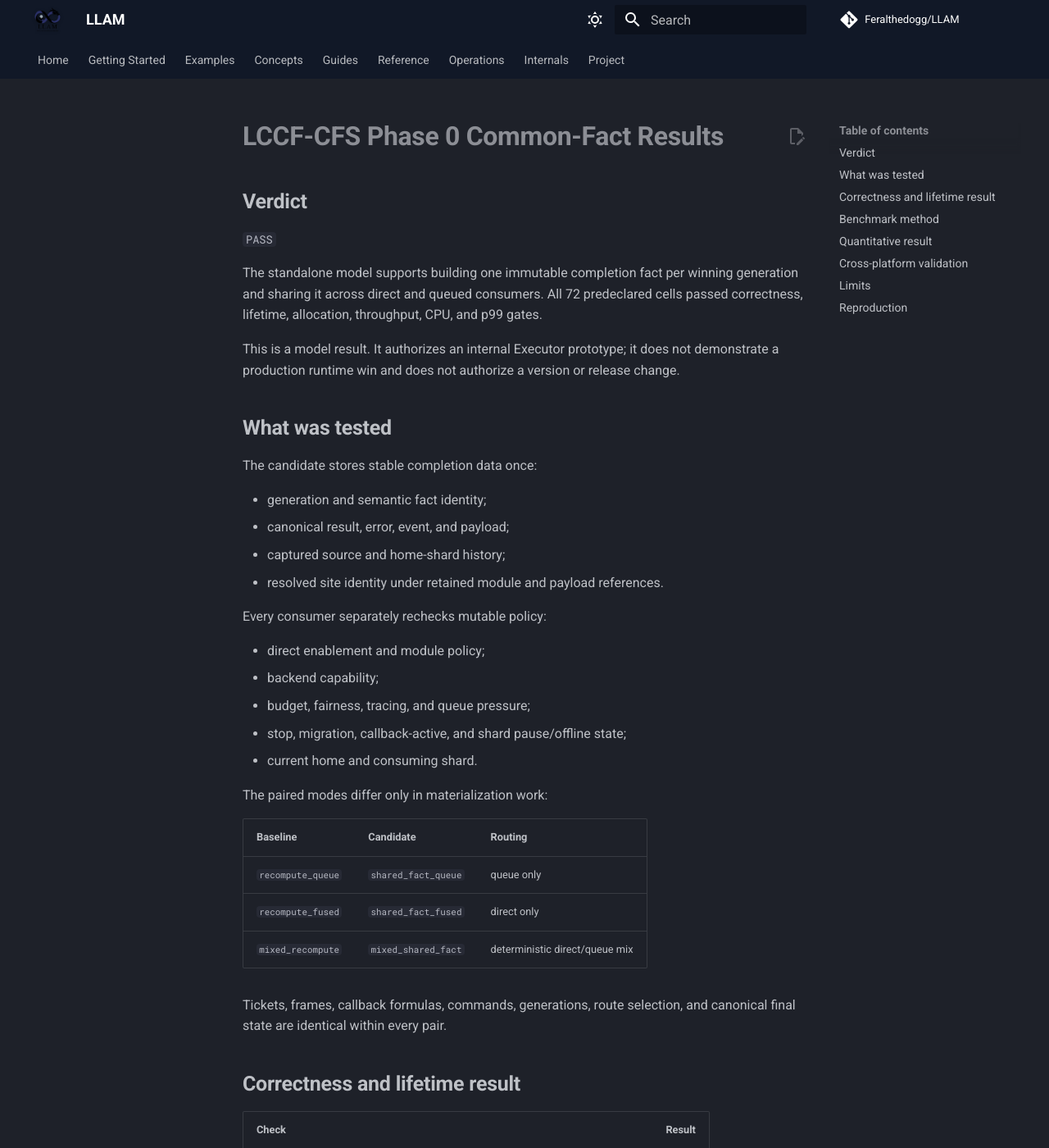
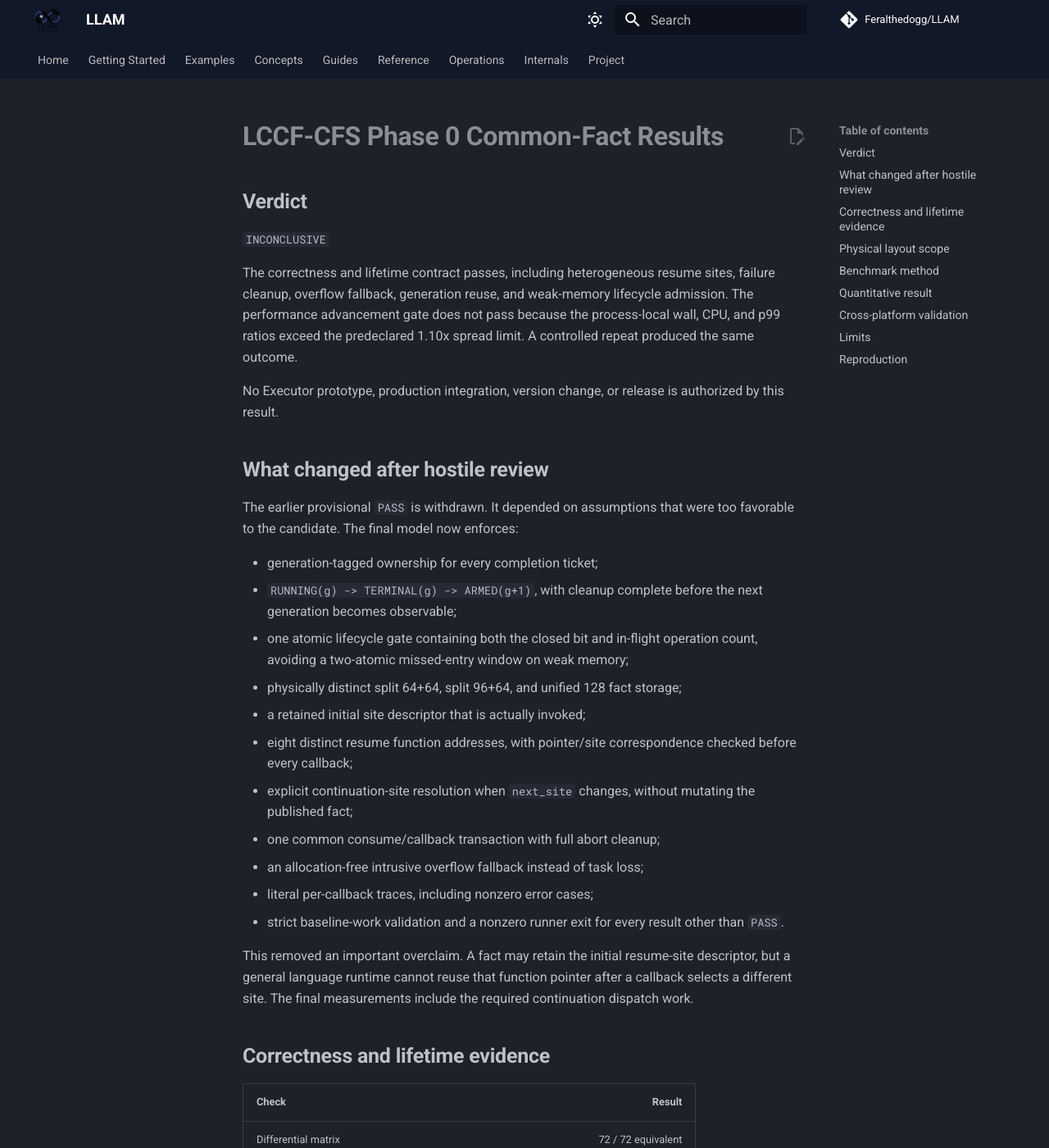
Before and after one commit to Feralthedogg/LLAM, an MkDocs documentation site: the page built from docs/research/reports/2026-08-02-lccf-cfs-phase0-results.md, in a window 1280 px wide and 1400 px high. Shown: the whole window at 82% size. Built offline with MkDocs 1.6.1 and Material for MkDocs 9.7.7, drawn with Linux system fonts in a browser that asks for light colours; comment, search, counter and statistics services are not loaded; some of the changed text lies outside the part shown.

Commit message:
docs: revise LCCF common-fact decision

````diff
--- a/docs/research/reports/2026-08-02-lccf-cfs-phase0-results.md
+++ b/docs/research/reports/2026-08-02-lccf-cfs-phase0-results.md
@@ -7,191 +7,195 @@ SPDX-License-Identifier: LicenseRef-LLAM-Commercial-Reciprocity-1.0
 
 ## Verdict
 
-`PASS`
+`INCONCLUSIVE`
 
-The standalone model supports building one immutable completion fact per
-winning generation and sharing it across direct and queued consumers. All 72
-predeclared cells passed correctness, lifetime, allocation, throughput, CPU,
-and p99 gates.
+The correctness and lifetime contract passes, including heterogeneous resume
+sites, failure cleanup, overflow fallback, generation reuse, and weak-memory
+lifecycle admission. The performance advancement gate does not pass because
+the process-local wall, CPU, and p99 ratios exceed the predeclared 1.10x spread
+limit. A controlled repeat produced the same outcome.
 
-This is a model result. It authorizes an internal Executor prototype; it does
-not demonstrate a production runtime win and does not authorize a version or
-release change.
+No Executor prototype, production integration, version change, or release is
+authorized by this result.
 
-## What was tested
+## What changed after hostile review
 
-The candidate stores stable completion data once:
+The earlier provisional `PASS` is withdrawn. It depended on assumptions that
+were too favorable to the candidate. The final model now enforces:
 
-- generation and semantic fact identity;
-- canonical result, error, event, and payload;
-- captured source and home-shard history;
-- resolved site identity under retained module and payload references.
+- generation-tagged ownership for every completion ticket;
+- `RUNNING(g) -> TERMINAL(g) -> ARMED(g+1)`, with cleanup complete before the
+  next generation becomes observable;
+- one atomic lifecycle gate containing both the closed bit and in-flight
+  operation count, avoiding a two-atomic missed-entry window on weak memory;
+- physically distinct split 64+64, split 96+64, and unified 128 fact storage;
+- a retained initial site descriptor that is actually invoked;
+- eight distinct resume function addresses, with pointer/site correspondence
+  checked before every callback;
+- explicit continuation-site resolution when `next_site` changes, without
+  mutating the published fact;
+- one common consume/callback transaction with full abort cleanup;
+- an allocation-free intrusive overflow fallback instead of task loss;
+- literal per-callback traces, including nonzero error cases;
+- strict baseline-work validation and a nonzero runner exit for every result
+  other than `PASS`.
 
-Every consumer separately rechecks mutable policy:
+This removed an important overclaim. A fact may retain the initial resume-site
+descriptor, but a general language runtime cannot reuse that function pointer
+after a callback selects a different site. The final measurements include the
+required continuation dispatch work.
 
-- direct enablement and module policy;
-- backend capability;
-- budget, fairness, tracing, and queue pressure;
-- stop, migration, callback-active, and shard pause/offline state;
-- current home and consuming shard.
-
-The paired modes differ only in materialization work:
-
-| Baseline | Candidate | Routing |
-|---|---|---|
-| `recompute_queue` | `shared_fact_queue` | queue only |
-| `recompute_fused` | `shared_fact_fused` | direct only |
-| `mixed_recompute` | `mixed_shared_fact` | deterministic direct/queue mix |
-
-Tickets, frames, callback formulas, commands, generations, route selection,
-and canonical final state are identical within every pair.
-
-## Correctness and lifetime result
+## Correctness and lifetime evidence
 
 | Check | Result |
 |---|---:|
-| Differential cells | 72 / 72 |
-| Cell statuses | 72 `PASS`, 0 failed |
-| Fresh measured processes | 1,440 |
-| Process-local candidate/baseline ratios | 720 |
-| Raw rows with checksum mismatch inside a pair | 0 |
-| Raw rows with unbalanced references | 0 |
-| Raw rows with hot-path allocation | 0 |
-| Fact build failures | 0 |
-| Generation mismatches | 0 |
-| Reuse delays after callback retirement | 0 |
-| Shared rows with more than one normalization or lookup per generation | 0 |
-| Module pin count mismatches | 0 |
-| Payload pin count mismatches | 0 |
+| Differential matrix | 72 / 72 equivalent |
+| Literal trace mismatches | 0 |
+| Rows with unbalanced references | 0 / 1,440 |
+| Rows with hot-path allocation | 0 / 1,440 |
+| Fact build failure rows | 0 / 1,440 |
+| Generation mismatch rows | 0 / 1,440 |
+| Reuse-delay rows | 0 / 1,440 |
+| Overflow push/pop imbalance rows | 0 / 1,440 |
+| Shared rows with normalization count other than one per generation | 0 |
+| Shared rows with invalid site-lookup bounds | 0 |
 
-The C differential suite also compares event-sequence and command-sequence
-hashes after every round, then checks literal final frames, events, commands,
-and checksums. Three-way I/O/timeout/cancel workloads retire two losing tickets
-per winning generation without allowing a stale ticket to decrement the new
-generation's backend reference.
+The final controlled run measured 378,961,920 generations and 3,031,695,360
+callbacks. Every paired process had the same canonical checksum, routing,
+ticket, pin, queue, and completion counts.
 
-Race and transition coverage includes:
+Race and failure coverage includes:
 
-- concurrent three-source publication with exactly one winner;
-- double-consume admission with exactly one callback reference;
-- stale generation publication and consumption;
-- direct disable, fairness, budget, trace, stop, migration, module disable,
-  backend disable, callback-active, queue-pressure, and shard-state changes;
-- queue forwarding to a new home and defer-before-forward for an offline home;
-- direct-to-queue yield ownership transfer;
-- module/payload pin failure, malformed completion, and invalid site handling;
-- delayed reuse while any callback, queue, backend, external, payload, or
-  module reference remains.
+- three-source publication with one generation winner;
+- duplicate ticket delivery and double-consume admission;
+- acquire versus finish versus explicit rearm across 2,000 generations;
+- stale tickets arriving after a newer generation is armed;
+- module and payload pin failure, malformed completion, and invalid site;
+- callback failure after admission with complete reference teardown;
+- migration, stop, fairness, tracing, pressure, callback-active, and offline
+  shard guard changes;
+- queue forwarding, deferral, direct-to-queue yield, and forced ring overflow;
+- platform normalization equivalence for Linux CQE, kqueue, and IOCP shapes.
 
-The concurrent fact test completed 1,000 repeated runs under the normal build,
-then passed ThreadSanitizer. ASan/UBSan and static analysis also completed
-without a reported defect.
+## Physical layout scope
+
+The model allocates the advertised fact storage at the real address used by
+each candidate:
+
+| Layout | Hot bytes | Fact sidecar bytes |
+|---|---:|---:|
+| split 64 + 64 | 64 | 64 |
+| split 96 + 64 | 96 | 64 |
+| unified 128 | 128 | 0 |
+
+The standalone harness also keeps a constant control object per instance for
+state, ticket owners, references, and a fallback test record. That constant
+allocation is present in every layout and is excluded from the advertised
+layout footprint. Therefore Phase 0 proves placement and relative behavior,
+not the production Executor's absolute bytes per instance.
 
 ## Benchmark method
 
-The measured matrix is:
+The strict matrix is:
 
 ```text
 4 workloads
 x 3 paired mode families
-x 3 layouts (64+64, 96+64, unified 128)
-x 2 site counts (1, 8)
+x 3 fact layouts
+x 2 site counts
 = 72 cells
 ```
 
-Each cell used five repetitions. Even repetitions ran `ABBA`; odd repetitions
-ran `BAAB`. Every letter is a fresh process, producing 20 raw processes and 10
-process-local ratios per cell. Each process used:
+Each cell uses five repetitions with alternating `ABBA` and `BAAB` process
+order. Each letter is a fresh process, yielding 20 raw rows and 10 local
+candidate/baseline ratios per cell.
 
 ```text
 instances       257
 chain length    8
 warmup rounds   32
 measured rounds 1024
-completions     263,168
-callbacks       2,105,344
+completions     263,168 per process
+callbacks       2,105,344 per process
 ```
 
-Across the matrix, 378,961,920 generations and 3,031,695,360 callbacks were
-measured. Ratios are defined as:
+Ratios are:
 
 ```text
-wall speedup = baseline wall / candidate wall       (higher is better)
-CPU ratio    = candidate CPU / baseline CPU          (lower is better)
-p99 ratio    = candidate round p99 / baseline p99    (lower is better)
+wall speedup = baseline wall / candidate wall
+CPU ratio    = candidate CPU / baseline CPU
+p99 ratio    = candidate round p99 / baseline p99
 ```
 
-The host was an Apple M4 with 24 GiB RAM, macOS 26.5.1, and Apple Clang 21.0.0.
 Hardware instruction counters were unavailable, so mixed-mode classification
-used the predeclared CPU alternative.
+used the declared process-CPU alternative.
 
 ## Quantitative result
 
-| Candidate | Cells | Wall min / median / max | Median CPU ratio | Worst p99 ratio |
+The initial final run classified all 72 cells `INCONCLUSIVE`. The controlled
+repeat classified one cell `PASS` and 71 `INCONCLUSIVE`. There were no
+correctness or median-performance failures; every inconclusive result was due
+only to ratio spread above 1.10x.
+
+Controlled-repeat aggregates:
+
+| Candidate | Cells | Wall min / median / max | Median CPU ratio | Worst median p99 ratio |
 |---|---:|---:|---:|---:|
-| `shared_fact_queue` | 24 | 1.881 / 2.066 / 2.119x | 0.484 | 0.554 |
-| `shared_fact_fused` | 24 | 1.779 / 1.928 / 2.015x | 0.519 | 0.583 |
-| `mixed_shared_fact` | 24 | 1.822 / 1.984 / 2.051x | 0.504 | 0.561 |
-| **All cells** | **72** | **1.779 / 1.984 / 2.119x** | **0.504** | **0.583** |
+| `shared_fact_queue` | 24 | 1.144 / 1.611 / 2.096x | 0.668 | 0.908 |
+| `shared_fact_fused` | 24 | 1.242 / 1.713 / 2.337x | 0.619 | 0.850 |
+| `mixed_shared_fact` | 24 | 1.212 / 1.687 / 2.335x | 0.627 | 0.829 |
+| **All cells** | **72** | **1.144 / 1.633 / 2.337x** | **0.641** | **0.908** |
 
-Mixed-mode median CPU ratios ranged from 0.488 to 0.549, comfortably beyond
-the required 5% improvement. The minimum queue and fused wall speedups were
-1.881x and 1.779x respectively, so neither approached the 0.98x regression
-boundary. The worst candidate/baseline p99 ratio was 0.583, below the 1.05
-limit.
+Site cardinality is the important split:
 
-Timer/cancel competition was the least favorable workload because it performs
-three claims and retires two losers per generation:
+| Sites | Cells | Wall min / median / max | Median CPU ratio | Interpretation |
+|---|---:|---:|---:|---|
+| 1 | 36 | 1.956 / 2.145 / 2.337x | 0.467 | monomorphic upper bound |
+| 8 | 36 | 1.144 / 1.232 / 1.309x | 0.813 | heterogeneous runtime case |
 
-| Workload | Cells | Wall min / median / max |
-|---|---:|---:|
-| I/O pipeline | 18 | 1.984 / 2.040 / 2.119x |
-| RPC state | 18 | 1.952 / 2.010 / 2.079x |
-| Timer/cancel | 18 | 1.779 / 1.843 / 1.942x |
-| Mixed fairness | 18 | 1.871 / 1.969 / 2.108x |
+The eight-site result is the credible generic-runtime signal: median wall
+speedup is about 1.23x and median process CPU falls about 18.7%. The one-site
+result is retained as an upper bound, not presented as the expected production
+gain.
 
-No measured layout changed the conclusion:
+Layouts remain indistinguishable at this evidence quality:
 
-| Layout | Hot / sidecar bytes | Wall median | CPU median | Worst p99 ratio |
-|---|---:|---:|---:|---:|
-| split 64 + 64 | 64 / 64 | 1.988x | 0.503 | 0.583 |
-| split 96 + 64 | 96 / 64 | 1.986x | 0.503 | 0.566 |
-| unified 128 | 128 / 0 | 1.984x | 0.504 | 0.581 |
+| Layout | Cells | Wall median | CPU median |
+|---|---:|---:|---:|
+| split 64 + 64 | 24 | 1.631x | 0.639 |
+| split 96 + 64 | 24 | 1.627x | 0.643 |
+| unified 128 | 24 | 1.643x | 0.637 |
 
-The performance result therefore does not justify enlarging the hot cell. The
-split 64 + 64 layout remains the prototype choice because it preserves the
-smallest hot footprint while using an already-owned, allocation-free sidecar.
+The controlled repeat's worst wall, CPU, and p99 ratio spreads were 3.699x,
+1.425x, and 23.581x. These tails make the strict aggregate inconclusive even
+though its medians are favorable. The next measurement must use longer
+in-process paired windows or another predeclared noise model; weakening the
+gate after seeing these results is not acceptable.
 
 ## Cross-platform validation
 
 | Environment | Validation |
 |---|---|
-| macOS arm64, Apple Clang 21 | Make, CMake, CTest, full evidence matrix |
-| macOS arm64, GCC 15 | fact and differential model tests |
-| Linux arm64, GCC 15 | fact/model tests and timer-cancel benchmark smoke |
-| Linux arm64, GCC 15 ASan/UBSan | fact and model tests |
-| Linux arm64, GCC 15 TSan | concurrent fact tests |
-| Windows x86_64, MinGW GCC 15 + Wine | fact/model tests and benchmark smoke |
+| macOS arm64, Apple Clang 21 | Make, CMake, 28-test CTest suite, ASan/UBSan, static analyzer, full matrix |
+| Linux arm64 container, GCC 15 | fact/model tests, ASan/UBSan, TSan |
+| Windows x86_64, MinGW GCC 15 + Wine | fact/model compile and execution |
 
-The Windows pass found and fixed one portability defect: MinGW does not define
-POSIX `ESTALE`. The fact contract now exposes `LCCF_FACT_ESTALE`, which maps to
-the native constant where available and to a stable experiment-local value on
-Windows. The supplied SSH Linux host was unreachable at the network layer, so
-Linux validation used the local Linux/aarch64 container instead.
+The Windows build uses experiment-local errno fallbacks for POSIX values not
+provided by MSVC/MinGW. The supplied external Linux host was unavailable at the
+network layer, so the Linux checks used a local Linux arm64 container.
 
 ## Limits
 
-- The model intentionally makes recompute paths repeat normalization and site
-  resolution. The roughly 2x result is the isolated cost ceiling, not an
-  expected production speedup.
-- No real `io_uring`, kqueue, or IOCP kernel traffic was measured. Their input
-  conventions are represented by deterministic adapters.
-- p50/p99 values are per-round harness latency, not end-to-end application
-  latency.
+- This is a standalone deterministic model, not real `io_uring`, kqueue, or
+  IOCP traffic.
+- Recompute modes intentionally repeat canonical event normalization at each
+  modeled consumption. The result is a cost ceiling; a smaller normalization
+  cache may capture much of the gain without a persistent fact object.
+- Continuation sites now use distinct functions, but real AOT code size,
+  indirect-branch prediction, module unload, and instruction-cache effects are
+  not modeled.
+- p50/p99 are per-round harness latency, not application latency.
 - No hardware instruction counters were available.
-- Module lookup, callback code, and payload retention are modeled costs; real
-  cache misses, allocator behavior, and scheduler contention may change their
-  share of total runtime cost.
 - The experiment does not modify `src/`, installed headers, stable ABI,
   version metadata, or release artifacts.
 
@@ -202,7 +206,7 @@ make -j4 test-lccf-fact
 
 python3 scripts/bench_lccf_fact.py \
   --binary ./bench_lccf_fact \
-  --output-dir object/lccf-cfs-phase0 \
+  --output-dir object/lccf-cfs-phase0-honest-final \
   --samples 5 \
   --rounds 1024 \
   --warmup-rounds 32 \
@@ -210,5 +214,6 @@ python3 scripts/bench_lccf_fact.py \
   --chain 8
 ```
 
-Raw rows are stored below `object/lccf-cfs-phase0/raw/`; the strict aggregate
-is `object/lccf-cfs-phase0/summary.json`.
+The controlled repeat is under
+`object/lccf-cfs-phase0-honest-final-rerun/`. Raw rows and strict summaries are
+intentionally build-local evidence and are not release artifacts.
````
Also changed, not shown: docs/research/plans/2026-08-02-lccf-cfs-phase0-model.md (+17 -3 lines), docs/research/reports/2026-08-02-lccf-cfs-phase0-decision.md (+56 -61 lines), docs/research/specs/2026-08-01-lccf-common-fact-sharing-design.md (+25 -9 lines).
